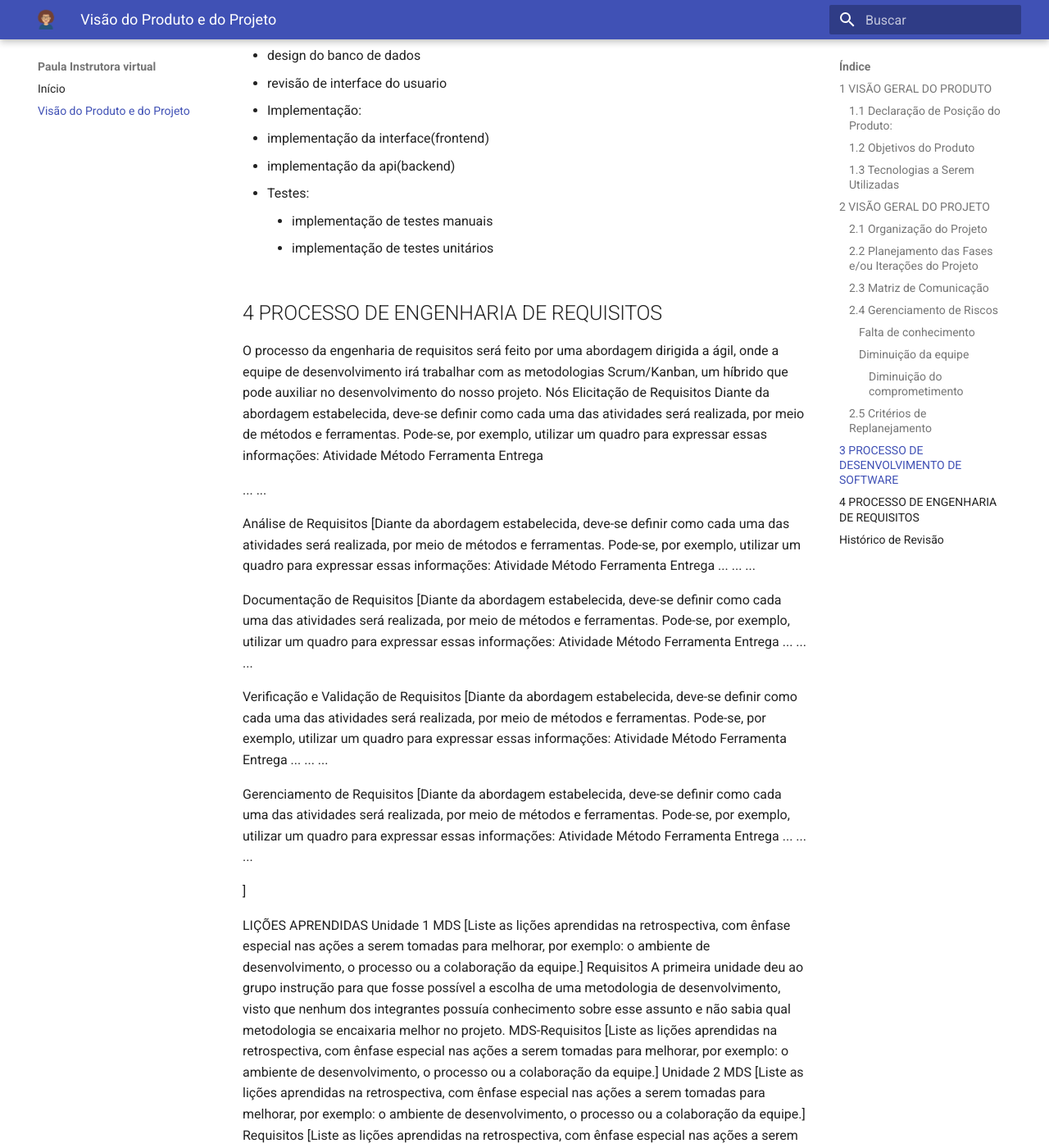
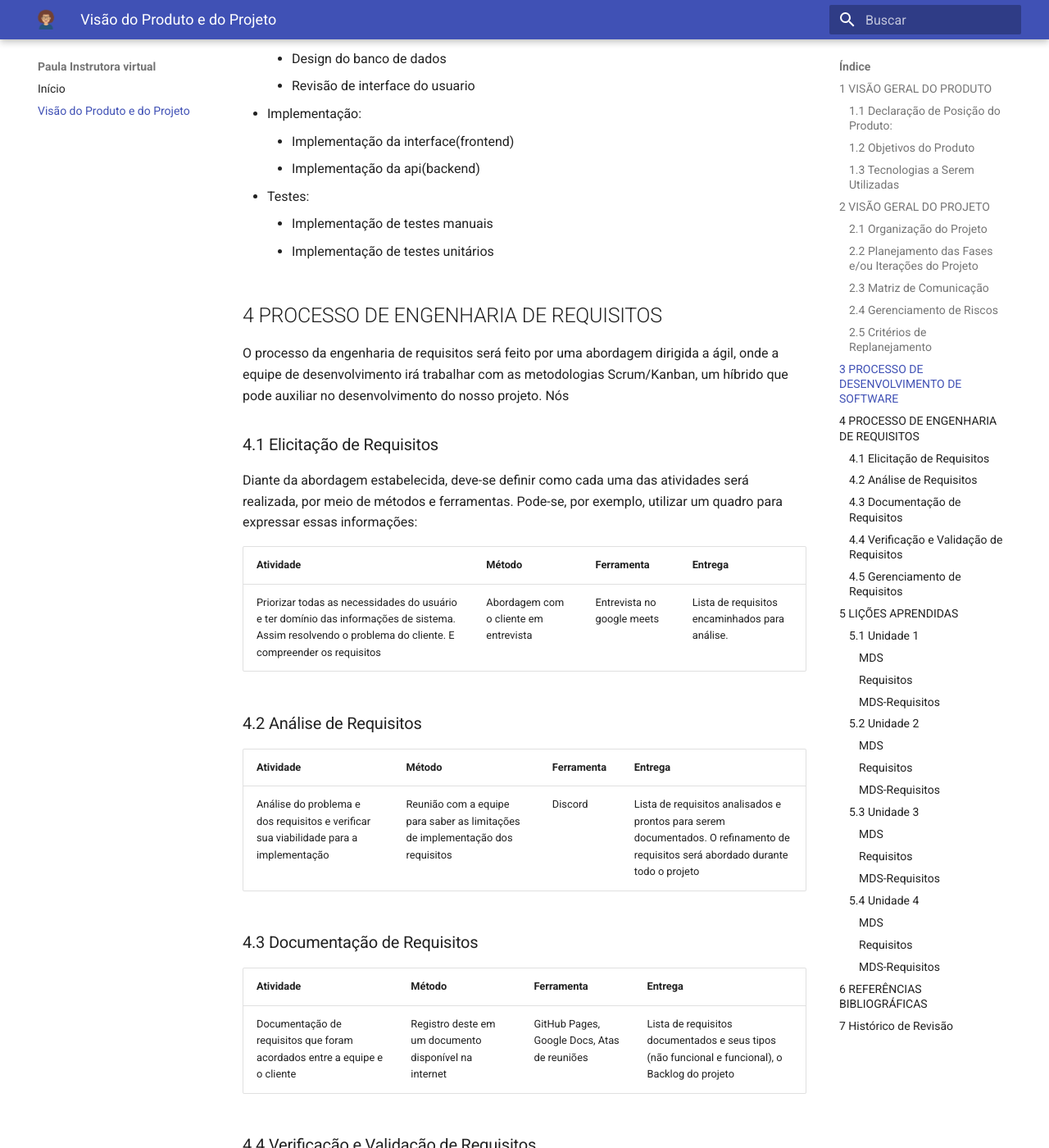
Before and after one commit to mdsreq-fga-unb/2022.1-Paula-Instrutora-Virtual, an MkDocs documentation site: the page built from docs/visaoProdutoProjeto.md, in a window 1280 px wide and 1400 px high, scrolled down 4339 px. Shown: the whole window at 82% size. Built offline with MkDocs 1.6.1 and Material for MkDocs 9.7.7, drawn with Linux system fonts in a browser that asks for light colours; some of the changed text lies outside the part shown.

Commit message:
:speech_balloon: Revisão no Documento de Visão

```diff
--- a/docs/visaoProdutoProjeto.md
+++ b/docs/visaoProdutoProjeto.md
@@ -49,7 +49,6 @@ Analista de requisitos | Garantir a qualidade e clareza  dos requisitos, realiza
 | Sprint 2 | MVP e  Planejamento do Projeto e estudos das tecnologias. |30/06/22 | 07/07/22|
 | Sprint 3 | Funcionalidades A, B ,C … | 07/07/22 | 14/07/22 |
 | Sprint 4 | Funcionalidades D, E ,F … | 14/07/22 | 21/07/22 |
-| ... | ... | ... | ... |
 
 ### 2.3 Matriz de Comunicação
 
@@ -62,37 +61,11 @@ Analista de requisitos | Garantir a qualidade e clareza  dos requisitos, realiza
 
 ### 2.4 Gerenciamento de Riscos
 
-#### Falta de conhecimento
-
-	Devido à falta de conhecimento em relação à tecnologia para captação de áudio do usuário, é possível que estoure o prazo de entrega da sprint que o requisito se encontra. Dessa forma, caso aconteça, ele será repassado para a próxima sprint, visto que os requisitos possuirão uma ordem de prioridade.
-	Na pior das hipóteses, caso seja dada pela equipe a impossibilidade de implementação do requisito, será marcada uma reunião com o cliente para a exploração de vias alternativas.
-
-#### Diminuição da equipe
-	Caso a equipe seja diminuída, será realizada uma reunião para a redefinição do backlog da sprint para a entrega do produto baseado na ordem de prioridade dos requisitos.
-
-##### Diminuição do comprometimento
-	Por todos os membros da equipe serem universitários, é possível que compromissos externos afetem seus rendimentos — seja por estágio ou entrega de outras matérias. Dessa forma, de modo a mitigar tal fato, será questionado aos membros a cada reunião diária (daily) se eles conseguirão entregar a dada tarefa. Caso haja impedimentos, tal fato será tratado da mesma forma que a diminuição da equipe, isto é, redefinição do backlog da sprint para a entrega do produto baseado na ordem de prioridade dos requisitos.
-
-
-Descrição
-Causa
-Medida Mitigadora
-Falta de conhecimento
-
-
-
-
-Diminuição da equipe
-
-
-
-
-Diminuição do comprometimento
-
-
-
-
-
+| Descrição | Causa | Medida Mitigadora |
+| --------- | ----- | ----------------- |
+| Falta de conhecimento | Tecnologia para captação de aúdio será deixada para ser implementada ao final do desenvolvimento. |  Na pior das hipóteses, caso seja dada pela equipe a impossibilidade de implementação do requisito, será marcada uma reunião com o cliente para a exploração de vias alternativas. |
+| Diminuição da equipe | Fatores externos, como trancamento de disciplina, ou internação hospitalar devido à pandemia ou outros fatores. | Caso a equipe seja diminuída, será realizada uma reunião para a redefinição do backlog da sprint para a entrega do produto baseado na ordem de prioridade dos requisitos. |
+| Diminuição do comprometimento | Os membros da equipe são universitários, então, é possível que compromissos externos afetem seus rendimentos — seja por estágio ou entrega de outras matérias | Dessa forma, de modo a mitigar tal fato, será questionado aos membros a cada reunião diária (daily) se eles conseguirão entregar a dada tarefa. Caso haja impedimentos, tal fato será tratado da mesma forma que a diminuição da equipe, isto é, redefinição do backlog da sprint para a entrega do produto baseado na ordem de prioridade dos requisitos. |
 
 ### 2.5 Critérios de Replanejamento
 
@@ -109,133 +82,121 @@ O processo de desenvolvimento de software será feito por uma abordagem ágil, o
 - Ciclo de vida evolutivo
 - Scrum/Kanban
 - Analise e design, análise dos requisitos
-
 - Scrum com kanban
-
 - Analise e design:
-  - analise dos requisitos
-  - prototipacao de interface do usuario
-  - design do banco de dados
-  - revisão de interface do usuario
-
+	- Analise dos requisitos
+	- Prototipacao de interface do usuario
+	- Design do banco de dados
+	- Revisão de interface do usuario
 - Implementação:
-  - implementação da interface(frontend)
-  - implementação da api(backend)
-
+	- Implementação da interface(frontend)
+	- Implementação da api(backend)
 - Testes:
-	- implementação de testes manuais
-	- implementação de testes unitários
+	- Implementação de testes manuais
+	- Implementação de testes unitários
 
 
 ## 4 PROCESSO DE ENGENHARIA DE REQUISITOS
+
 O processo da engenharia de requisitos será feito por uma abordagem dirigida a ágil, onde a equipe de desenvolvimento irá trabalhar com as metodologias Scrum/Kanban, um híbrido que pode auxiliar no desenvolvimento do nosso projeto.
 	Nós
-Elicitação de Requisitos
+
+### 4.1 Elicitação de Requisitos
+
 Diante da abordagem estabelecida, deve-se definir como cada uma das atividades será realizada, por meio de métodos e ferramentas. Pode-se, por exemplo, utilizar um quadro para expressar essas informações:
-Atividade
-Método
-Ferramenta
-Entrega
 
+| Atividade | Método | Ferramenta | Entrega |
+| --------- | ------ | ---------- | ------- |
+| Priorizar todas as necessidades do usuário e ter domínio das informações de sistema. Assim resolvendo o problema do cliente. E compreender os requisitos | Abordagem com o cliente em entrevista | Entrevista no google meets | Lista de requisitos encaminhados para análise. |
 
-...
-...
+### 4.2 Análise de Requisitos
 
+| Atividade | Método | Ferramenta | Entrega |
+| --------- | ------ | ---------- | ------- |
+| Análise do problema e dos requisitos e verificar sua viabilidade para a implementação | Reunião com a equipe para saber as limitações de implementação dos requisitos | Discord | Lista de requisitos analisados e prontos para serem documentados. O refinamento de requisitos será abordado durante todo o projeto |
 
+### 4.3 Documentação de Requisitos
 
+| Atividade | Método | Ferramenta | Entrega |
+| --------- | ------ | ---------- | ------- |
+| Documentação de requisitos que foram acordados entre a equipe e o cliente | Registro deste em um documento disponível na internet | GitHub Pages, Google Docs, Atas de reuniões | Lista de requisitos documentados e seus tipos (não funcional e funcional), o Backlog do projeto |
 
-Análise de Requisitos
-[Diante da abordagem estabelecida, deve-se definir como cada uma das atividades será realizada, por meio de métodos e ferramentas. Pode-se, por exemplo, utilizar um quadro para expressar essas informações:
-Atividade
-Método
-Ferramenta
-Entrega
-...
-...
-...
+### 4.4 Verificação e Validação de Requisitos
 
+| Atividade | Método | Ferramenta | Entrega |
+| --------- | ------ | ---------- | ------- |
+| Verificação se os requisitos fazem parte da solução encontrada pelas partes envolvidas no projeto | Reunião com a equipe toda e com o cliente | Google Meets | Atualização do Backlog do produto |
 
+### 4.5 Gerenciamento de Requisitos
 
+| Atividade | Método | Ferramenta | Entrega |
+| --------- | ------ | ---------- | ------- |
+| Permitir maior rastreabilidade de requisitos | Etiquetação de cada requisito por números e nomes | Trello, Discord, Telegram | Requisitos nomeados e priorizados, facilitados para gerenciamento |
 
-Documentação de Requisitos
-[Diante da abordagem estabelecida, deve-se definir como cada uma das atividades será realizada, por meio de métodos e ferramentas. Pode-se, por exemplo, utilizar um quadro para expressar essas informações:
-Atividade
-Método
-Ferramenta
-Entrega
-...
-...
-...
+## 5 LIÇÕES APRENDIDAS
 
+### 5.1 Unidade 1
 
+#### MDS
 
+[Liste as lições aprendidas na retrospectiva, com ênfase especial nas ações a serem tomadas para melhorar, por exemplo: o ambiente de desenvolvimento, o processo ou a colaboração da equipe.]
 
-Verificação e Validação de Requisitos
-[Diante da abordagem estabelecida, deve-se definir como cada uma das atividades será realizada, por meio de métodos e ferramentas. Pode-se, por exemplo, utilizar um quadro para expressar essas informações:
-Atividade
-Método
-Ferramenta
-Entrega
-...
-...
-...
+#### Requisitos
 
+A primeira unidade deu ao grupo instrução para que fosse possível a escolha de uma metodologia de desenvolvimento, visto que nenhum dos integrantes possuía conhecimento sobre esse assunto e não sabia qual metodologia se encaixaria melhor no projeto.
 
+#### MDS-Requisitos
 
+[Liste as lições aprendidas na retrospectiva, com ênfase especial nas ações a serem tomadas para melhorar, por exemplo: o ambiente de desenvolvimento, o processo ou a colaboração da equipe.]
 
-Gerenciamento de Requisitos
-[Diante da abordagem estabelecida, deve-se definir como cada uma das atividades será realizada, por meio de métodos e ferramentas. Pode-se, por exemplo, utilizar um quadro para expressar essas informações:
-Atividade
-Método
-Ferramenta
-Entrega
-...
-...
-...
+### 5.2 Unidade 2
 
+#### MDS
 
+[Liste as lições aprendidas na retrospectiva, com ênfase especial nas ações a serem tomadas para melhorar, por exemplo: o ambiente de desenvolvimento, o processo ou a colaboração da equipe.]
 
-]
+#### Requisitos
 
-LIÇÕES APRENDIDAS
-Unidade 1
-MDS
+A primeira unidade deu ao grupo instrução para que fosse possível a escolha de uma metodologia de desenvolvimento, visto que nenhum dos integrantes possuía conhecimento sobre esse assunto e não sabia qual metodologia se encaixaria melhor no projeto.
+
+#### MDS-Requisitos
+
 [Liste as lições aprendidas na retrospectiva, com ênfase especial nas ações a serem tomadas para melhorar, por exemplo: o ambiente de desenvolvimento, o processo ou a colaboração da equipe.]
-Requisitos
+
+### 5.3 Unidade 3
+
+#### MDS
+
+[Liste as lições aprendidas na retrospectiva, com ênfase especial nas ações a serem tomadas para melhorar, por exemplo: o ambiente de desenvolvimento, o processo ou a colaboração da equipe.]
+
+#### Requisitos
+
 A primeira unidade deu ao grupo instrução para que fosse possível a escolha de uma metodologia de desenvolvimento, visto que nenhum dos integrantes possuía conhecimento sobre esse assunto e não sabia qual metodologia se encaixaria melhor no projeto.
-MDS-Requisitos
+
+#### MDS-Requisitos
+
 [Liste as lições aprendidas na retrospectiva, com ênfase especial nas ações a serem tomadas para melhorar, por exemplo: o ambiente de desenvolvimento, o processo ou a colaboração da equipe.]
-Unidade 2
-MDS
+
+### 5.4 Unidade 4
+
+#### MDS
+
 [Liste as lições aprendidas na retrospectiva, com ênfase especial nas ações a serem tomadas para melhorar, por exemplo: o ambiente de desenvolvimento, o processo ou a colaboração da equipe.]
-Requisitos
+
+#### Requisitos
+
+A primeira unidade deu ao grupo instrução para que fosse possível a escolha de uma metodologia de desenvolvimento, visto que nenhum dos integrantes possuía conhecimento sobre esse assunto e não sabia qual metodologia se encaixaria melhor no projeto.
+
+#### MDS-Requisitos
+
 [Liste as lições aprendidas na retrospectiva, com ênfase especial nas ações a serem tomadas para melhorar, por exemplo: o ambiente de desenvolvimento, o processo ou a colaboração da equipe.]
-MDS-Requisitos
-[Liste as lições aprendidas na retrospectiva, com ênfase especial nas ações a serem tomadas para melhorar, por exemplo: o ambiente de desenvolvimento, o processo ou a colaboração da equipe.]
-Unidade 3
-MDS
-[Liste as lições aprendidas na retrospectiva, com ênfase especial nas ações a serem tomadas para melhorar, por exemplo: o ambiente de desenvolvimento, o processo ou a colaboração da equipe.]
-Requisitos
-[Liste as lições aprendidas na retrospectiva, com ênfase especial nas ações a serem tomadas para melhorar, por exemplo: o ambiente de desenvolvimento, o processo ou a colaboração da equipe.]
-MDS-Requisitos
-[Liste as lições aprendidas na retrospectiva, com ênfase especial nas ações a serem tomadas para melhorar, por exemplo: o ambiente de desenvolvimento, o processo ou a colaboração da equipe.]
-Unidade 4
-MDS
-[Liste as lições aprendidas na retrospectiva, com ênfase especial nas ações a serem tomadas para melhorar, por exemplo: o ambiente de desenvolvimento, o processo ou a colaboração da equipe.]
-Requisitos
-[Liste as lições aprendidas na retrospectiva, com ênfase especial nas ações a serem tomadas para melhorar, por exemplo: o ambiente de desenvolvimento, o processo ou a colaboração da equipe.]
-MDS-Requisitos
-[Liste as lições aprendidas na retrospectiva, com ênfase especial nas ações a serem tomadas para melhorar, por exemplo: o ambiente de desenvolvimento, o processo ou a colaboração da equipe.]
-REFERÊNCIAS BIBLIOGRÁFICAS
+
+## 6 REFERÊNCIAS BIBLIOGRÁFICAS
 [Listar as referências utilizadas neste documento]
 1.
 [Descrição da referência]
 
-
-
-
-
-## Histórico de Revisão
+## 7 Histórico de Revisão
 
 | Data       | Versão	| Descrição | Autor |
 | ---------- | ------ | --------- | -----
@@ -243,3 +204,4 @@ REFERÊNCIAS BIBLIOGRÁFICAS
 | 27/06/2022 | 1.1    | Preenche campos de Visão Geral do Projeto e Produto e indica dúvidas para serem solucionadas |Cristian Furtado, Valderson Junior, Rodrigo Santos, Fellipe Pereira |
 | 28/06/2022 | 1.1.1  | Preenche campos indicados com dúvida | Christian Furtado, Fellipe Pereira |
 | 29/06/2022 | 1.2    | Adicionado documento à Github Pages | Rodrigo Santos
+| 29/06/2022 | 1.3    | Revisão do Documento de Visão Geral do Produto e Projeto | Christian Furtado, Fellipe Pereira, Rodrigo Santos, Valderson Junior
```
